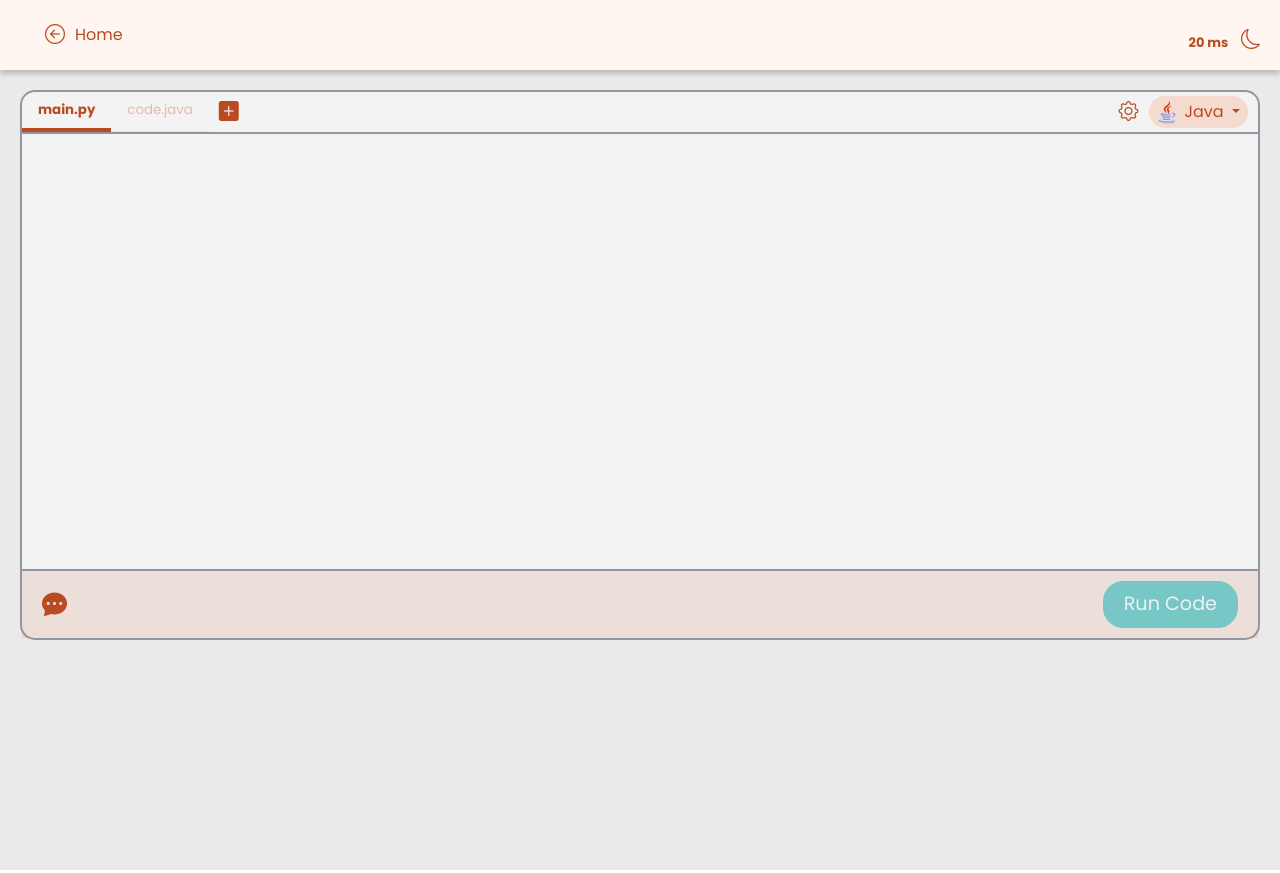
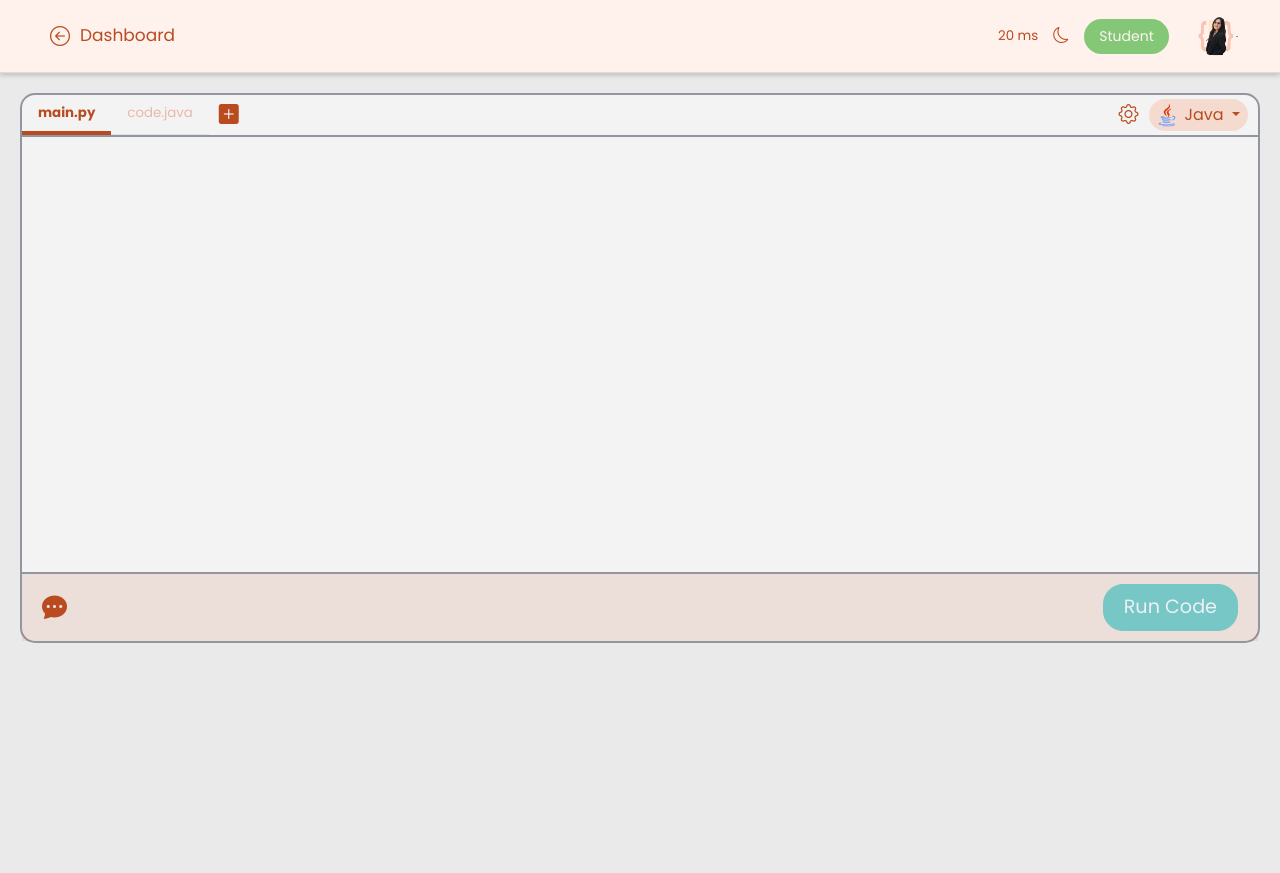
Before and after one commit to AeronRedCelajes/HANORI_Frontend, a React (Vite) app: page /sandbox in a window 1280 px wide. Built offline with nearby package versions, Linux system fonts and the light colour scheme; the HTML template or start-up script is replaced by a standard one.

Commit message:
adjusted

```diff
--- a/src/components/HeaderComponent.jsx
+++ b/src/components/HeaderComponent.jsx
@@ -1,7 +1,13 @@
 import React from 'react'
+import { useNavigate } from 'react-router-dom';
 import '../style/header.css'
 
 export const HeaderComponent = () => {
+
+    const navigate_signin = useNavigate();
+    const handleSignInClick = () => {
+        navigate_signin('/signin');
+    };
     return (
         <>
             <div className='row g-2'>
@@ -11,7 +17,7 @@ export const HeaderComponent = () => {
                         <p>HANORI streamlines evaluations with automated, consistent code analysis. From pinpointing improvements to offering smart optimizations and detailed feedback, it’s coding clarity at its finest.</p>
                         <p>Say goodbye to Sir Marc, and hello to streamlined, insightful assessments. Welcome to the future of coding evaluation – welcome to HANORI!</p>
                         <div>
-                        <a href="#sign-in" class="button-link">Sign In</a>
+                            <a href="#sign-in" class="button-link" onClick={handleSignInClick}>Sign In</a>
                         </div>
                     </div>
                 </div>
--- a/src/components/PlaygroundComponent.jsx
+++ b/src/components/PlaygroundComponent.jsx
@@ -27,18 +27,26 @@ export const PlaygroundComponent = () => {
 
   return (
     <>
-        <Navbar className='playground-navbar'>
-            <Row>
-                <Col className='home'>
-                    <p><a href="#"><span className="bi bi-arrow-left-circle"></span></a>Home</p>
-                </Col>
+        <Navbar expand='lg' className='navbar-profile'>
+            <a href='#'><i className='bi bi-arrow-left-circle' onClick={handleDashboardClick}></i></a>
+            <p>Dashboard</p>
 
-                <Col className='signal'>
-                    <p>20 ms <a href="#"><span className="bi bi-moon" onClick={handleDashboardClick}></span></a></p>
-                </Col>
-            </Row>
+            <div className='dashboard-navbar'>
+                <span className='ping'>20 ms</span>
+                <a href='#'><i className='bi bi-moon'></i></a>
+                <span className='student-badge'>Student</span>
+                <Dropdown align='end'>
+                    <Dropdown.Toggle variant='transparent' className='profile-dropdown'>
+                        <img src='/src/assets/angelica.png' className='profile-image'/>
+                    </Dropdown.Toggle>
+
+                    <Dropdown.Menu>
+                    <Dropdown.Item href='#'>Boyet Profile Account</Dropdown.Item>
+                    <Dropdown.Item href='#'>Log Out</Dropdown.Item>
+                    </Dropdown.Menu>
+                </Dropdown>
+            </div>
         </Navbar>
-
         <div className='playground'>
             <div className='playground-container'>
                 <div className='playground-header'>
--- a/src/components/ProfileComponent.jsx
+++ b/src/components/ProfileComponent.jsx
@@ -12,10 +12,9 @@ export const ProfileComponent = () => {
 
     return (
         <>
-            <Navbar expand='lg' fixed='top' className='navbar-profile'>
-                <Button variant='transparent' className='toggle-btn' onClick={handleDashboardClick}>
-                    <a href='#'><i className='bi bi-arrow-left-circle'></i></a>Dashboard
-                </Button>
+            <Navbar expand='lg' className='navbar-profile'>
+                <a href='#'><i className='bi bi-arrow-left-circle' onClick={handleDashboardClick}></i></a>
+                <p>Dashboard</p>
 
                 <div className='dashboard-navbar'>
                     <span className='ping'>20 ms</span>
--- a/src/style/navbar.css
+++ b/src/style/navbar.css
@@ -65,9 +65,11 @@
   color: #ddd;
   margin: 5px 0px;
   padding: 5px 50px;
-  border-style: solid;
   border-radius: 50px;
-  border-color: #EC5A2F;
+}
+
+.landing-navbar .sign-up{
+  border: 1px solid #EC5A2F;
 }
 
 .sign-up:hover {
--- a/src/style/playground.css
+++ b/src/style/playground.css
@@ -5,44 +5,6 @@
     font-family: 'Poppins', sans-serif;
     background-color: #eaeaea;
     height: 100vh;
-}
-
-.playground-navbar {
-    background-color: #fff5f1;
-    font-family: 'Poppins', sans-serif;
-    color: #B84C20;
-    height: 70px;
-    box-shadow: 0 4px 5px rgba(0, 0, 0, 0.2);
-    display: flex;
-    align-items: center;
-    justify-content: space-between;
-    padding: 0 15px;
-}
-
-.playground-navbar .bi{
-    font-size: 20px;
-    margin-right: 10px;
-    margin-left: 10px;
-    padding-top: 10px;
-    color: #B84C20;
-}
-
-.home p{
-    display: flex;
-    align-items: center;
-    justify-content: flex-start;
-    padding-top: 15px;
-    padding-left: 20px;
-}
-
-.signal{
-    font-size: small;
-    font-weight: bold;
-    display: flex;
-    align-items: center;
-    justify-content: flex-end;
-    position: absolute;
-    padding-top: 20px;
 }
 
 .playground-container{
--- a/src/style/profile.css
+++ b/src/style/profile.css
@@ -7,24 +7,27 @@
 .navbar-profile {
     padding: 10px 20px;
     border-bottom: 1px solid #ddd;
-    background-color: #fde7de;
+    background-color: #fff1ec;
     box-shadow: 0 3px 4px rgba(89, 89, 89, 0.244);
+    font-family: 'Poppins', sans-serif;
 }
 
-.navbar-profile .toggle-btn i{
+.navbar-profile .bi-arrow-left-circle{
     font-size: 20px;
     font-weight: bolder;
     color: #B84C20;
     border: none;
     margin-inline: 10px;
+    padding-left: 20px;
 }
 
-.navbar-profile .toggle-btn{
-    font-size: 17px;
-    color: #B84C20;
+.navbar-profile .bi-arrow-left-circle:hover{
+    color: #e4bcac;
 }
 
-.navbar-profile .toggle-btn:hover{
+.navbar-profile p{
+    margin: auto 0;
+    font-size: 17px;
     color: #B84C20;
 }
 
@@ -100,7 +103,6 @@
     justify-content: flex-end;
     align-items: flex-end;
     padding: 20px;
-    margin-top: 60px;
     box-sizing: border-box;
     background-color: rgba(67, 67, 67, 0.5);
     background-blend-mode: multiply;
```
Lines whose indentation alone changed are shown as unchanged.
